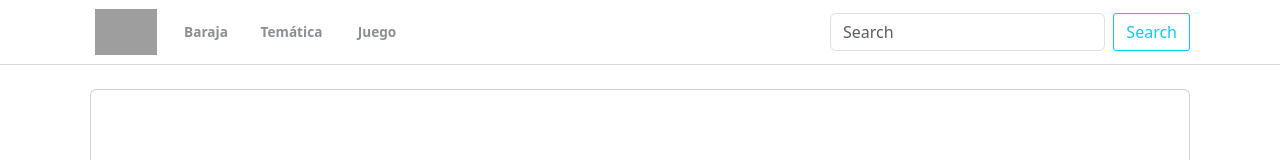
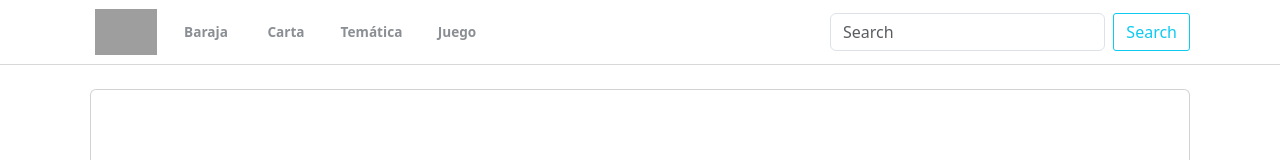
Before and after one commit to chipsentinel/matamounstruos-app, a React app in the folder frontend/: page / in a window 1280 px wide. Shown: the top 160 px of the page. Built offline with nearby package versions, Linux system fonts and the light colour scheme; no server answers; grey boxes are pictures that could not be loaded; the HTML template or start-up script is replaced by a standard one.

Commit message:
feat: migrar navegacion a react router

```diff
--- a/frontend/package.json
+++ b/frontend/package.json
@@ -14,6 +14,7 @@
     "react": "^19.2.6",
     "react-bootstrap": "^2.10.10",
     "react-dom": "^19.2.6",
+    "react-router-dom": "^7.17.0",
     "sweetalert2": "^11.26.25"
   },
   "devDependencies": {
--- a/frontend/src/App.jsx
+++ b/frontend/src/App.jsx
@@ -1,4 +1,5 @@
 import { useState } from 'react'
+import { Navigate, Route, Routes, useLocation, useNavigate } from 'react-router-dom'
 
 import './App.css'
 
@@ -7,44 +8,86 @@ import CardUsuario from './components/CardUsuario'
 
 import HomeView from './views/HomeView'
 import BarajaView from './views/BarajaView'
+import CartaView from './views/CartaView'
 import TematicaView from './views/TematicaView'
 import JuegoView from './views/JuegoView'
+import { MAIN_ROUTES } from './routes'
+
+function obtenerVistaActual(pathname) {
+  const rutaEncontrada = Object.entries(MAIN_ROUTES).find(([, ruta]) => ruta === pathname)
+
+  return rutaEncontrada?.[0] === 'root' ? 'home' : rutaEncontrada?.[0] || 'home'
+}
 
 function App() {
-  const [vistaActual, setVistaActual] = useState('home')
-  const [usuarioActivo, setUsuarioActivo] = useState(false) // Empieza en false porque el usuario aun no se ha identificado.
+  const navigate = useNavigate()
+  const location = useLocation()
+
+  const [usuarioActivo, setUsuarioActivo] = useState(null) // Empieza en null porque el usuario aun no se ha identificado.
   const [vistaPendiente, setVistaPendiente] = useState(null) // Guarda la vista protegida a la que se queria entrar despues del acceso.
-  const vistaNavbar = vistaActual === 'usuario' && vistaPendiente ? vistaPendiente : vistaActual
 
-  // Controla el cambio de vista y envia antes a identificacion si la seccion requiere usuario.
+  const vistaActual = obtenerVistaActual(location.pathname)
+  const vistaPendienteActual = location.state?.vistaPendiente || vistaPendiente
+  const vistaNavbar = vistaActual === 'usuario' && vistaPendienteActual ? vistaPendienteActual : vistaActual
+
+  // Cambia la ruta usando React Router y envia antes a identificacion si la vista requiere usuario.
   function cambiarVista(vista) {
-    const necesitaUsuario = vista === 'baraja' || vista === 'tematica'
+    const necesitaUsuario = vista === 'baraja' || vista === 'carta' || vista === 'tematica'
 
     if (necesitaUsuario && !usuarioActivo) {
       setVistaPendiente(vista)
-      setVistaActual('usuario')
+      navigate(MAIN_ROUTES.usuario, { state: { vistaPendiente: vista } })
       return
     }
 
-    setVistaActual(vista)
+    navigate(MAIN_ROUTES[vista] || MAIN_ROUTES.home)
   }
 
-  // Simula el acceso de usuario y redirige a la vista que habia quedado pendiente.
-  function accederComoUsuario() {
-    setUsuarioActivo(true)
-    setVistaActual(vistaPendiente || 'home')
+  // Guarda el usuario identificado y vuelve a la vista que habia quedado pendiente.
+  function accederComoUsuario(usuario) {
+    const vistaDestino = vistaPendienteActual || 'home'
+
+    setUsuarioActivo(usuario)
     setVistaPendiente(null)
+    navigate(MAIN_ROUTES[vistaDestino] || MAIN_ROUTES.home, { replace: true })
+  }
+
+  // Evita entrar a zonas de administracion sin pasar antes por CardUsuario.
+  function protegerVista(vista, componente) {
+    if (!usuarioActivo) {
+      return <Navigate to={MAIN_ROUTES.usuario} state={{ vistaPendiente: vista }} replace />
+    }
+
+    return componente
   }
 
   return (
     <>
-      <Navbar vistaActual={vistaNavbar} cambiarVista={cambiarVista} />
+      <Navbar
+        vistaActual={vistaNavbar}
+        cambiarVista={cambiarVista}
+        usuarioActivo={usuarioActivo}
+      />
 
-      {vistaActual === 'home' && <HomeView />}
-      {vistaActual === 'usuario' && <CardUsuario onAcceso={accederComoUsuario} />}
-      {vistaActual === 'baraja' && <BarajaView />}
-      {vistaActual === 'tematica' && <TematicaView />}
-      {vistaActual === 'juego' && <JuegoView />}
+      <Routes>
+        <Route path={MAIN_ROUTES.root} element={<HomeView />} />
+        <Route path={MAIN_ROUTES.home} element={<HomeView />} />
+        <Route path={MAIN_ROUTES.usuario} element={<CardUsuario onAcceso={accederComoUsuario} />} />
+        <Route
+          path={MAIN_ROUTES.baraja}
+          element={protegerVista('baraja', <BarajaView usuarioActivo={usuarioActivo} />)}
+        />
+        <Route
+          path={MAIN_ROUTES.carta}
+          element={protegerVista('carta', <CartaView usuarioActivo={usuarioActivo} />)}
+        />
+        <Route
+          path={MAIN_ROUTES.tematica}
+          element={protegerVista('tematica', <TematicaView usuarioActivo={usuarioActivo} />)}
+        />
+        <Route path={MAIN_ROUTES.juego} element={<JuegoView />} />
+        <Route path="*" element={<Navigate to={MAIN_ROUTES.home} replace />} />
+      </Routes>
     </>
   )
 }
--- a/frontend/src/components/Navbar.jsx
+++ b/frontend/src/components/Navbar.jsx
@@ -1,3 +1,5 @@
+import { useState } from 'react'
+
 import Button from 'react-bootstrap/Button'
 import Container from 'react-bootstrap/Container'
 import Form from 'react-bootstrap/Form'
@@ -5,7 +7,22 @@ import Nav from 'react-bootstrap/Nav'
 import BootstrapNavbar from 'react-bootstrap/Navbar'
 import logoIcon from '../assets/logo-icon.webp'
 
-function Navbar({ vistaActual, cambiarVista }) {
+function Navbar({ vistaActual, cambiarVista, usuarioActivo }) {
+  const [busqueda, setBusqueda] = useState('')
+
+  // Busca texto dentro de la pagina visible usando la busqueda nativa del navegador.
+  function buscarEnPagina(event) {
+    event.preventDefault()
+
+    const texto = busqueda.trim()
+
+    if (!texto) {
+      return
+    }
+
+    window.find(texto)
+  }
+
   return (
     <BootstrapNavbar className="app-navbar">
       <Container fluid className="app-navbar-content p-0 d-flex flex-column flex-md-row gap-2 align-items-stretch align-items-md-center">
@@ -41,6 +58,18 @@ function Navbar({ vistaActual, cambiarVista }) {
 
           <Button
             className={`${
+              vistaActual === 'carta' ? 'app-navbar-carta-active' : ''
+            }`}
+            variant="outline-secondary"
+            size="sm"
+            onClick={() => cambiarVista('carta')}
+            type="button"
+          >
+            Carta
+          </Button>
+
+          <Button
+            className={`${
               vistaActual === 'tematica' ? 'app-navbar-tematica-active' : ''
             }`}
             variant="outline-secondary"
@@ -64,15 +93,23 @@ function Navbar({ vistaActual, cambiarVista }) {
           </Button>
         </Nav>
 
-        {/* Buscador visual. Mas adelante se conectara a la logica de busqueda. */}
+        {usuarioActivo && (
+          <span className="app-navbar-user ms-md-auto">
+            Usuario: {usuarioActivo.nombre}
+          </span>
+        )}
+
+        {/* Buscador sencillo: localiza texto dentro de la pagina actual. */}
         <Form
-          className="d-flex gap-2 app-navbar-search ms-md-auto"
-          onSubmit={(event) => event.preventDefault()}
+          className={`d-flex gap-2 app-navbar-search ${usuarioActivo ? '' : 'ms-md-auto'}`}
+          onSubmit={buscarEnPagina}
         >
           <Form.Control
             type="search"
             placeholder="Search"
             aria-label="Search"
+            value={busqueda}
+            onChange={(event) => setBusqueda(event.target.value)}
           />
 
           <Button variant="outline-info" type="submit">
--- a/frontend/src/main.jsx
+++ b/frontend/src/main.jsx
@@ -1,6 +1,7 @@
 // import BASE de React
 import { StrictMode } from 'react'
 import { createRoot } from 'react-dom/client'
+import { BrowserRouter } from 'react-router-dom'
 // estilos globales externos
 import 'bootstrap/dist/css/bootstrap.min.css'
 import './index.css'
@@ -8,7 +9,9 @@ import App from './App.jsx'
 
 createRoot(document.getElementById('root')).render(
   <StrictMode>
-    <App />
+    <BrowserRouter>
+      <App />
+    </BrowserRouter>
   </StrictMode>,
 )
 
--- /dev/null
+++ b/frontend/src/routes.js
@@ -0,0 +1,10 @@
+// Rutas principales de la app para no repetir textos como '/baraja' por varios archivos.
+export const MAIN_ROUTES = {
+  root: '/',
+  home: '/home',
+  usuario: '/usuario',
+  baraja: '/baraja',
+  carta: '/carta',
+  tematica: '/tematica',
+  juego: '/juego',
+}
```
Also changed, not shown: 1 other file (tests, documents, lock files or other folders).
